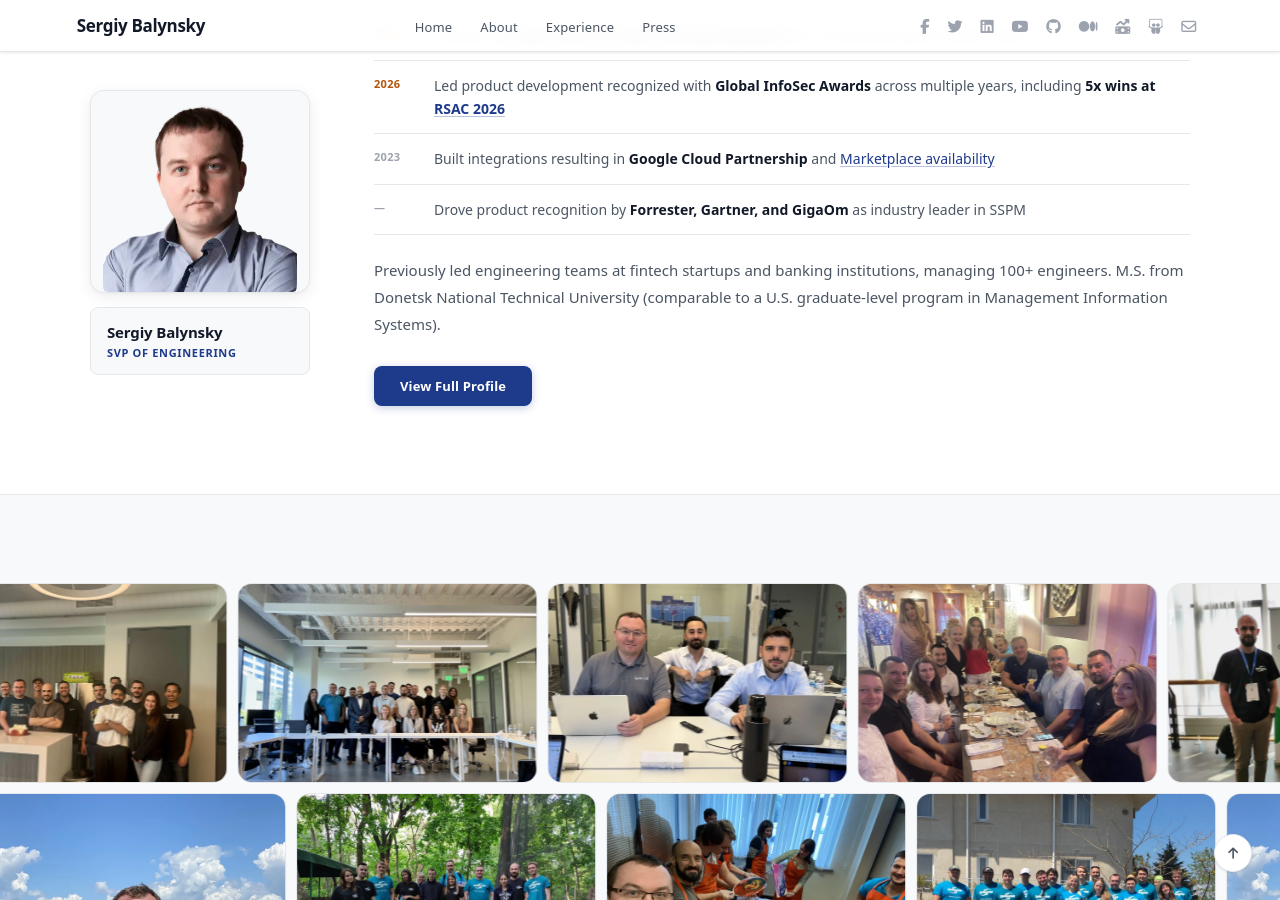
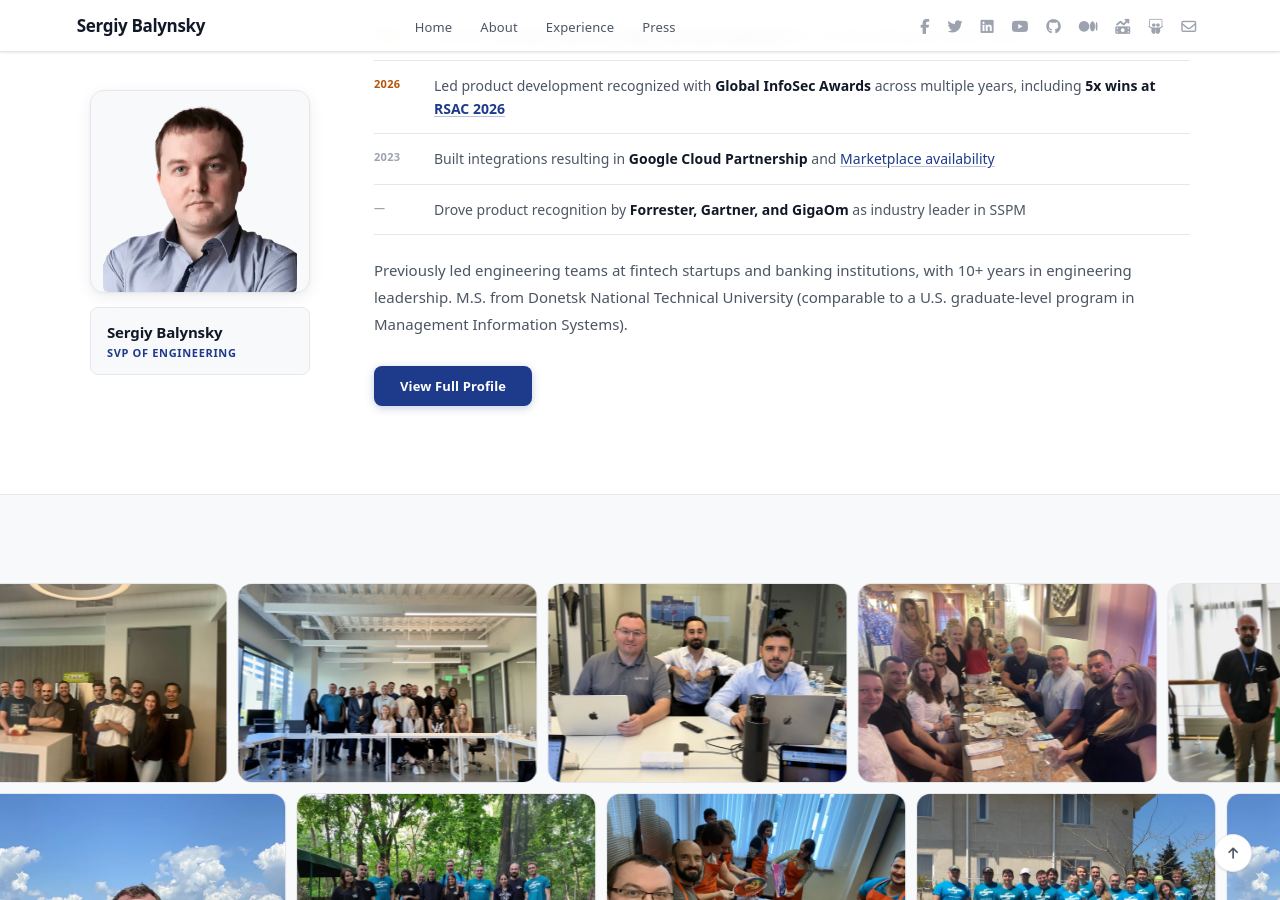
Before and after one commit to balynsky/personal-site, a Jekyll site: the page built from index.html, in a window 1280 px wide and 900 px high, scrolled down 1654 px. Built offline with Jekyll 4.4.1, drawn with Linux system fonts in a browser that asks for light colours; nearby versions of some CDN libraries; some of the changed text lies outside the part shown.

Commit message:
change skill card layout and add years leading engineering

```diff
--- a/_includes/about-section.html
+++ b/_includes/about-section.html
@@ -58,7 +58,9 @@
                     <span class="milestone-year">—</span>
                     <div class="milestone-content">Drove product recognition by <b>Forrester, Gartner, and GigaOm</b> as industry leader in SSPM</div>
                 </div>
-                <p class="about-footer-note reveal">Previously led engineering teams at fintech startups and banking institutions, managing 100+ engineers.
+                {% assign current_year = site.time | date: '%Y' | plus: 0 %}
+                {% assign years_lead = current_year | minus: site.leadership_start %}
+                <p class="about-footer-note reveal">Previously led engineering teams at fintech startups and banking institutions, with {{ years_lead }}+ years in engineering leadership.
                     M.S. from Donetsk National Technical University (comparable to a U.S. graduate-level program in Management Information Systems).</p>
                 <div class="button reveal">
                     <a href="https://www.linkedin.com/in/balynsky"><button>View Full Profile</button></a>
--- a/_layouts/about.html
+++ b/_layouts/about.html
@@ -19,13 +19,14 @@
         <div class="hero-stats">
             {% assign current_year = site.time | date: '%Y' | plus: 0 %}
             {% assign years_exp = current_year | minus: site.career_start %}
+            {% assign years_lead = current_year | minus: site.leadership_start %}
             <div class="hero-stat">
                 <span class="hero-stat-num">{{ years_exp }}+</span>
                 <span class="hero-stat-label">Years Experience</span>
             </div>
             <div class="hero-stat">
-                <span class="hero-stat-num">100+</span>
-                <span class="hero-stat-label">Engineers Led</span>
+                <span class="hero-stat-num">{{ years_lead }}+</span>
+                <span class="hero-stat-label">Years Leading Engineering</span>
             </div>
             <div class="hero-stat">
                 <span class="hero-stat-num">7+</span>
```
